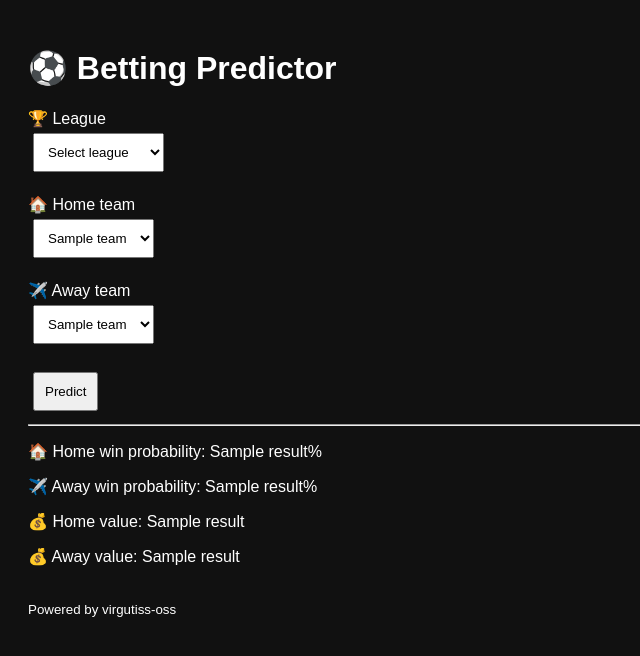
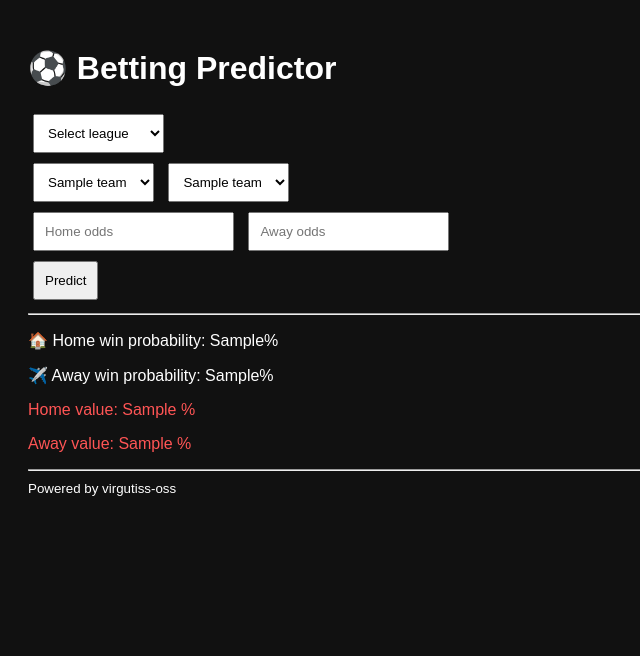
Before and after one commit to virgutiss-oss/betting-predictor, a Flask app: template templates/index.html in a window 1280 px wide. Shown: the top 656 px of the page, without its empty margins (0-640 px from the left). Run offline with Flask 3, Linux system fonts and the light colour scheme; the template is opened without the code that fills it: most values are stand-ins (such as "Sample title", 1, 10 or a date in 2020).

Commit message:
Update index.html

```diff
--- a/templates/index.html
+++ b/templates/index.html
@@ -3,8 +3,10 @@
 <head>
     <title>Betting Predictor</title>
     <style>
-        body { background: #111; color: white; font-family: Arial; padding: 20px; }
-        select, button { padding: 10px; margin: 5px; }
+        body { background:#111; color:white; font-family:Arial; padding:20px; }
+        select, input, button { padding:10px; margin:5px; }
+        .value { color: #00ff88; }
+        .no-value { color: #ff5555; }
     </style>
 </head>
 <body>
@@ -12,50 +14,47 @@
 <h1>⚽ Betting Predictor</h1>
 
 <form method="POST">
-    <label>🏆 League</label><br>
     <select name="league" onchange="this.form.submit()" required>
         <option value="">Select league</option>
-        {% for league in leagues %}
-        <option value="{{ league }}"
-            {% if league == selected_league %}selected{% endif %}>
-            {{ league }}
-        </option>
+        {% for l in leagues %}
+        <option value="{{ l }}" {% if l==selected_league %}selected{% endif %}>{{ l }}</option>
         {% endfor %}
     </select>
 
     {% if teams %}
-    <br><br>
-
-    <label>🏠 Home team</label><br>
+    <br>
     <select name="home" required>
-        {% for team in teams %}
-        <option value="{{ team }}">{{ team }}</option>
-        {% endfor %}
+        {% for t in teams %}<option>{{ t }}</option>{% endfor %}
     </select>
 
-    <br><br>
-
-    <label>✈️ Away team</label><br>
     <select name="away" required>
-        {% for team in teams %}
-        <option value="{{ team }}">{{ team }}</option>
-        {% endfor %}
+        {% for t in teams %}<option>{{ t }}</option>{% endfor %}
     </select>
 
-    <br><br>
+    <br>
+    <input name="home_odds" placeholder="Home odds" step="0.01" type="number" required>
+    <input name="away_odds" placeholder="Away odds" step="0.01" type="number" required>
+
+    <br>
     <button type="submit">Predict</button>
     {% endif %}
 </form>
 
 {% if result %}
 <hr>
-<p>🏠 Home win probability: {{ result[0] }}%</p>
-<p>✈️ Away win probability: {{ result[1] }}%</p>
-<p>💰 Home value: {{ result[2] }}</p>
-<p>💰 Away value: {{ result[3] }}</p>
+<p>🏠 Home win probability: {{ result.home_prob }}%</p>
+<p>✈️ Away win probability: {{ result.away_prob }}%</p>
+
+<p class="{{ 'value' if result.home_ok else 'no-value' }}">
+Home value: {{ result.home_value }} %
+</p>
+
+<p class="{{ 'value' if result.away_ok else 'no-value' }}">
+Away value: {{ result.away_value }} %
+</p>
 {% endif %}
 
-<br>
+<hr>
 <small>Powered by virgutiss-oss</small>
 
 </body>
```
